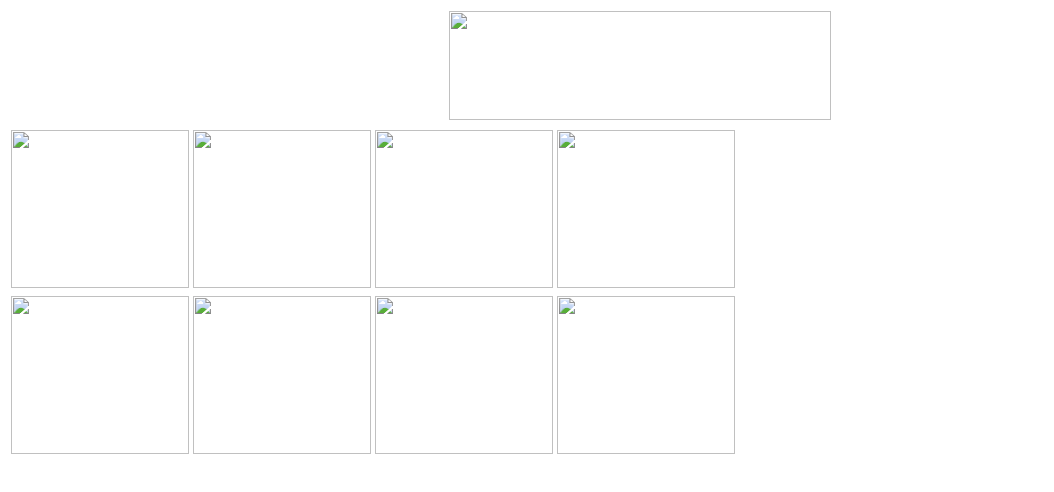
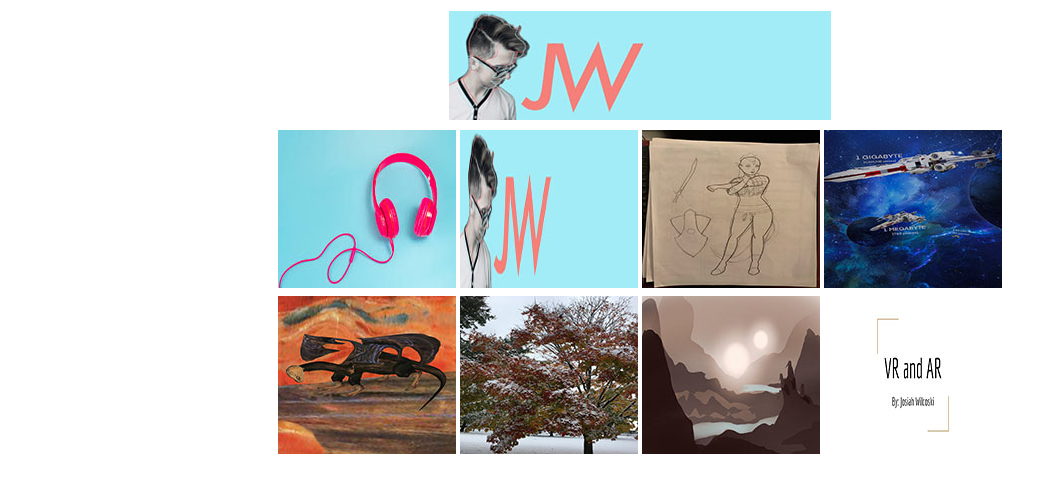
Before and after one commit to JosiahWilcoski/ATK201, a plain HTML site: page index.html in a window 1280 px wide. Shown: the whole page, without its empty margins (0-1054 px from the left). Drawn offline with Linux system fonts and the light colour scheme.

Commit message:
Add files via upload
update that'll hopefully work

```diff
--- a/index.html
+++ b/index.html
@@ -8,23 +8,23 @@
 <body><table width="200" border="0" align="center">
   <tbody>
     <tr>
-      <td><img src="myatksite/images/Header.jpg" width="382" height="109" alt=""/></td>
+      <td><img src="Header.jpg" width="382" height="109" alt=""/></td>
     </tr>
   </tbody>
 </table>
-<table width="200" border="0">
+<table width="200" border="0" align="center">
   <tbody>
     <tr>
-      <td><a href="myatksite/images/SlowWaves2019-09-09 12_47_32.m4a"><img src="myatksite/thumbnail/musicthumbnail.jpg" width="178" height="158" alt=""/></a></td>
-      <td><a href="myatksite/images/Banner.docx"><img src="myatksite/thumbnail/Headerthumbnail.jpg" width="178" height="158" alt=""/></a></td>
-      <td><a href="myatksite/images/20.docx"><img src="myatksite/thumbnail/A64C3612-1394-41A2-A726-E1F6893546B2thumbnail.jpg" width="178" height="158" alt=""/></a></td>
-      <td><a href="myatksite/images/C2F32A70-86DC-4C62-9AF7-8C3CFC0BFAA2.jpg"><img src="myatksite/thumbnail/C2F32A70-86DC-4C62-9AF7-8C3CFC0BFAA2thumbnail.jpg" width="178" height="158" alt=""/></a></td>
+      <td><a href="images/SlowWaves.m4a"><img src="thumbnail/musicthumbnail.jpg" width="178" height="158" alt=""/></a></td>
+      <td><a href="images/Banner.docx"><img src="thumbnail/Headerthumbnail.jpg" width="178" height="158" alt=""/></a></td>
+      <td><a href="images/20.docx"><img src="thumbnail/Idriselthumbnail.jpg" width="178" height="158" alt=""/></a></td>
+      <td><a href="images/size.jpg"><img src="thumbnail/sizethumbnail.jpg" width="178" height="158" alt=""/></a></td>
     </tr>
     <tr>
-      <td><a href="myatksite/images/IMG_0651.JPG"><img src="myatksite/thumbnail/IMG_0651thumbnail.jpg" width="178" height="158" alt=""/></a></td>
-      <td><a href="myatksite/images/0B26CB8A-8550-4815-881E-E564A79958B1.jpg"><img src="myatksite/thumbnail/0B26CB8A-8550-4815-881E-E564A79958B1thumbnail.jpg" width="178" height="158" alt=""/></a></td>
-      <td><a href="myatksite/images/Concept art.jpg"><img src="myatksite/thumbnail/Conceptartthumbnail.jpg" width="178" height="158" alt=""/></a></td>
-      <td><a href="myatksite/images/VRandAR.pdf"><img src="myatksite/thumbnail/VRandARthumbnail.jpg" width="178" height="158" alt=""/></a></td>
+      <td><a href="images/IMG_0651.JPG"><img src="thumbnail/IMG_0651thumbnail.jpg" width="178" height="158" alt=""/></a></td>
+      <td><a href="images/tree.jpg"><img src="thumbnail/treethumbnail.jpg" width="178" height="158" alt=""/></a></td>
+      <td><a href="images/Conceptart.jpg"><img src="thumbnail/Conceptartthumbnail.jpg" width="178" height="158" alt=""/></a></td>
+      <td><a href="images/VRandAR.pdf"><img src="thumbnail/VRandARthumbnail.jpg" width="178" height="158" alt=""/></a></td>
     </tr>
   </tbody>
 </table>
```
Also changed, not shown: images/Conceptart.jpg (added), images/size.jpg (added), thumbnail/Idriselthumbnail.jpg (added), thumbnail/sizethumbnail.jpg (added), thumbnail/treethumbnail.jpg (added), 2 other files.
